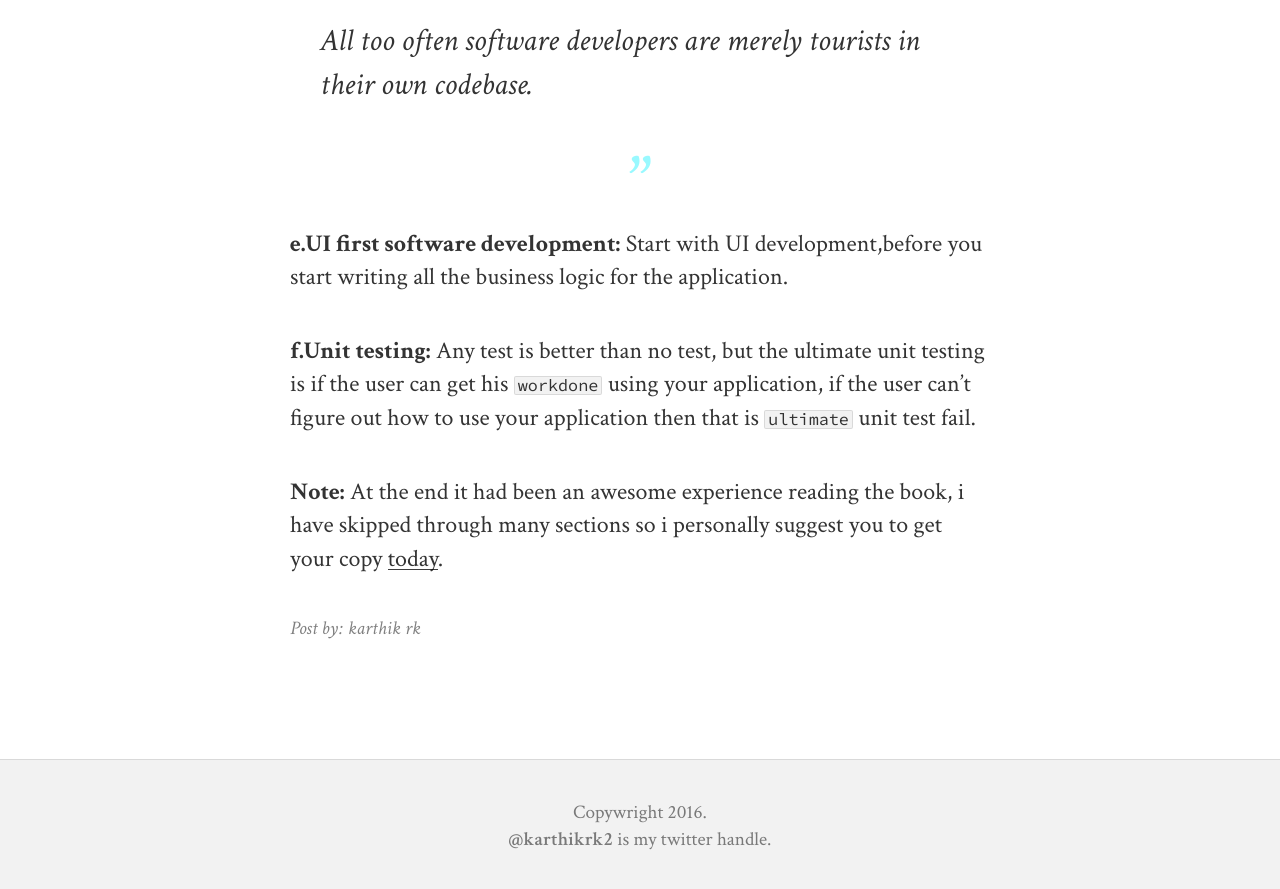
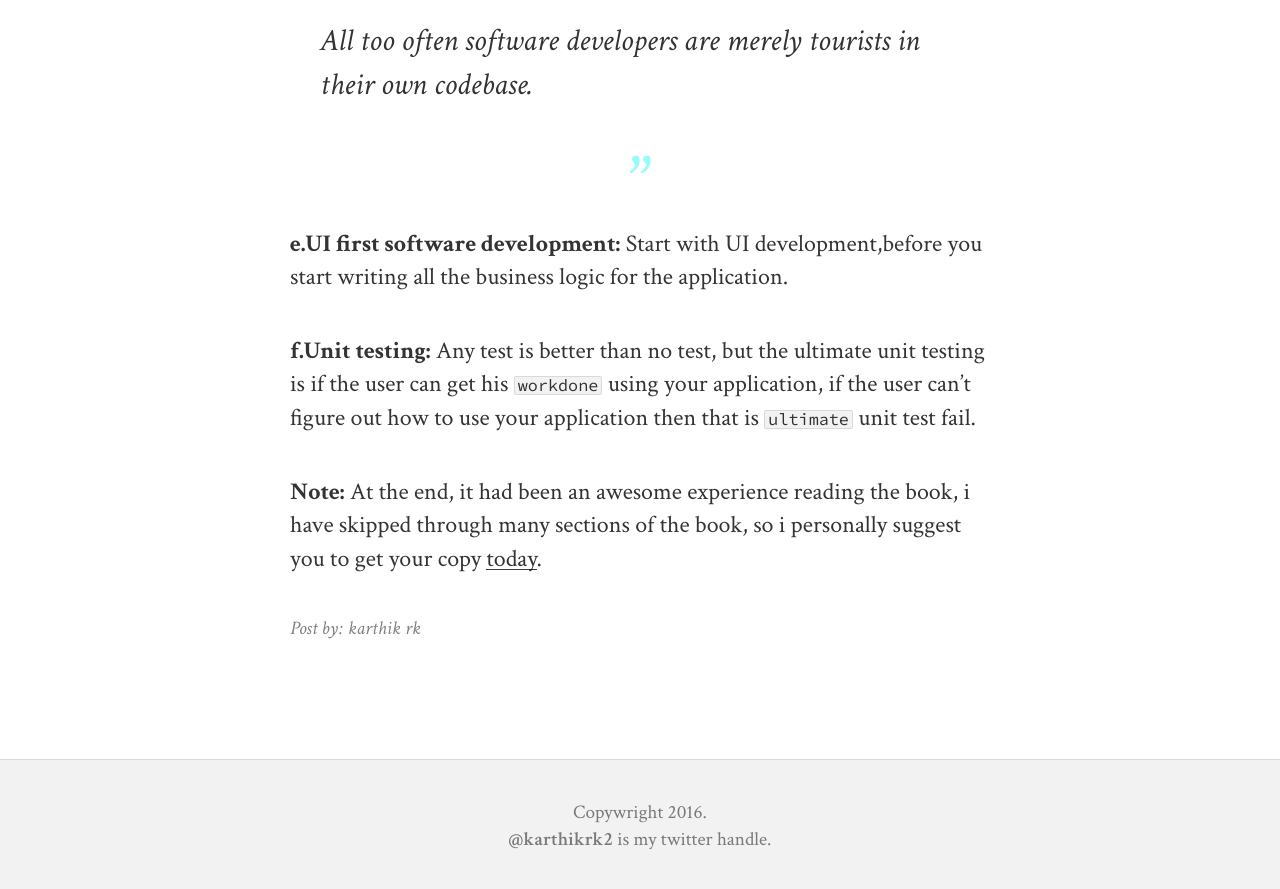
Before and after one commit to NULLPointerGuy/NULLPointerGuy.github.io, a Jekyll site: the page built from _posts/2016-11-20-Effective-programing.md, in a window 1280 px wide and 900 px high, scrolled down 3180 px. Shown: the top 889 px of the window. Built offline with Jekyll 4.4.1, drawn with Linux system fonts in a browser that asks for light colours; nearby versions of some CDN libraries.

Commit message:
Update 2016-11-20-Effective-programing.md

```diff
--- a/_posts/2016-11-20-Effective-programing.md
+++ b/_posts/2016-11-20-Effective-programing.md
@@ -53,4 +53,4 @@ Any test is better than no test, but the ultimate unit testing is if the user ca
 
 
 **Note:**
-At the end it had been an awesome experience reading the book, i have skipped through many sections so i personally suggest you to get your copy [today](https://www.amazon.com/Effective-Programming-More-Than-Writing-ebook/dp/B008HUMTO0?ie=UTF8&keywords=Effective%20programming&qid=1479779562&ref_=sr_1_1&sr=8-1).
+At the end, it had been an awesome experience reading the book, i have skipped through many sections of the book, so i personally suggest you to get your copy [today](https://www.amazon.com/Effective-Programming-More-Than-Writing-ebook/dp/B008HUMTO0?ie=UTF8&keywords=Effective%20programming&qid=1479779562&ref_=sr_1_1&sr=8-1).
```
